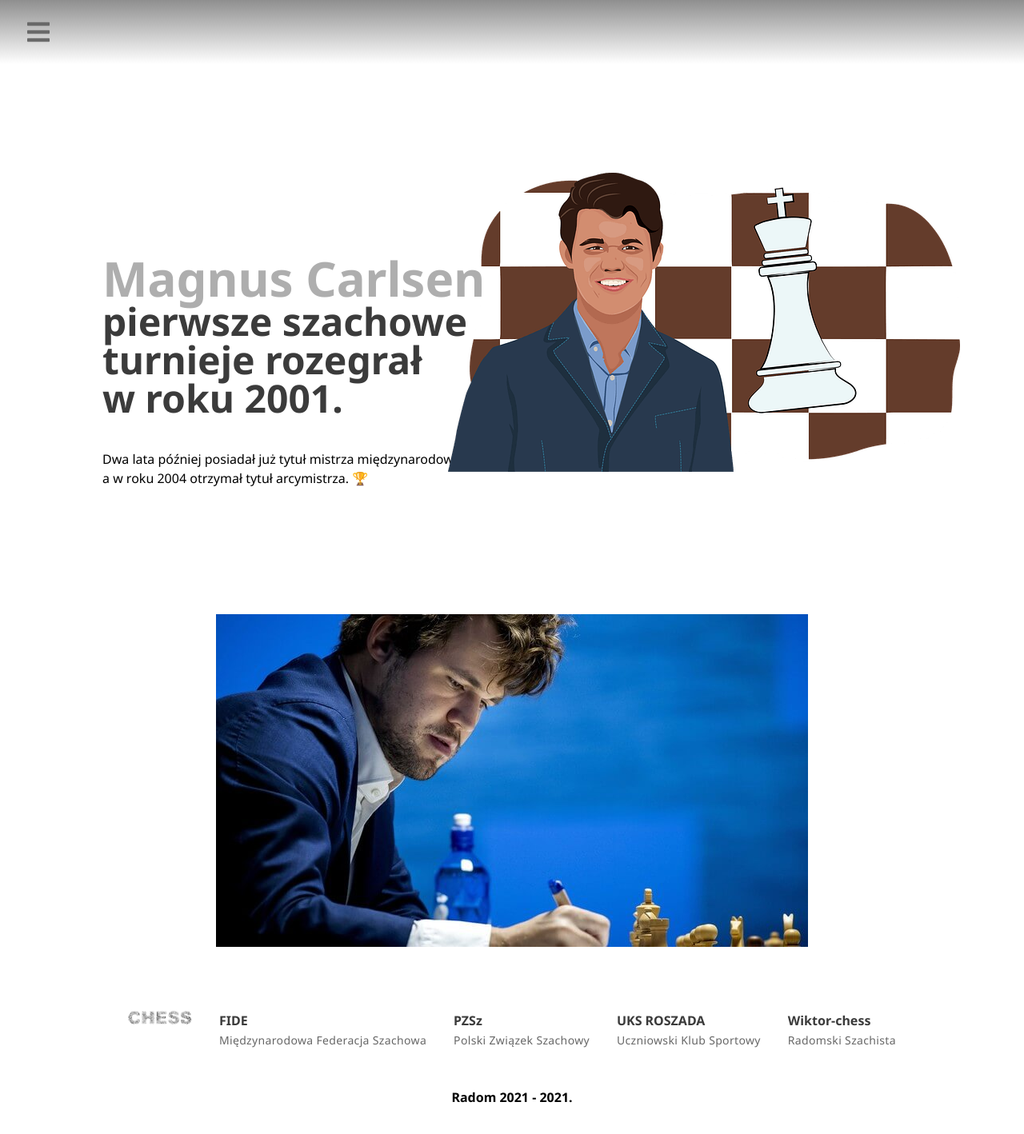
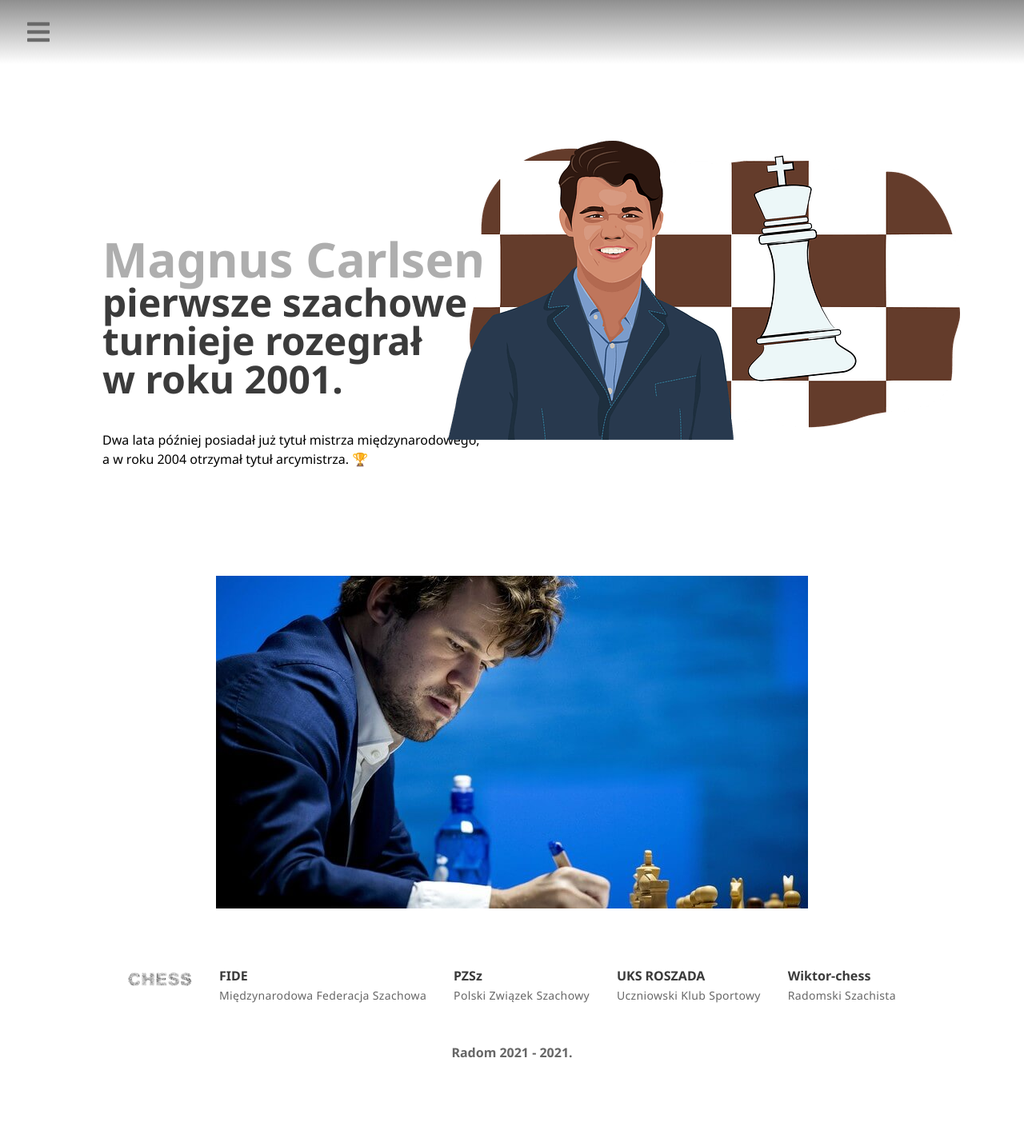
Before and after one commit to AdamBabinicz/magnus, a React (Create React App) app: page / in a window 1280 px wide. Shown: the top 1418 px of the page at 80% size. After the commit the page ends 1368 px from the top, so only its background shows below. Built offline with nearby package versions, Linux system fonts and the light colour scheme.

Commit message:
zmiany w margin

```diff
--- a/src/components/Footer.js
+++ b/src/components/Footer.js
@@ -13,15 +13,19 @@ const Footer = () => {
         <Link
           to=""
           // smooth={true}
-          className="w-30 lg:w-20 relative mt-10 lg:mt-0"
+          className="relative flex justify-center lg:block"
         >
-          <img src={footerIcon} alt="chess" />
+          <img
+            src={footerIcon}
+            alt="chess"
+            className="w-44 -mt-10 lg:mt-0 lg:w-20"
+          />
         </Link>
         {footerLinks.map((fl) => {
           const { id, title, links, to } = fl;
 
           return (
-            <div key={id} className="mt-5 lg:mt-0 text-center lg:text-left">
+            <div key={id} className="mt-5 lg:-mt-2 text-center lg:text-left">
               <h4>{title}</h4>
               <ul>
                 {links.map((link) => {
@@ -42,7 +46,7 @@ const Footer = () => {
           );
         })}
       </footer>
-      <p className="text-center -mt-16 mb-10 font-bold">
+      <p className="text-center -mt-16 mb-10 font-bold text-black text-opacity-60">
         Radom 2021 - {new Date().getFullYear()}.
       </p>
     </>
--- a/src/components/Hero.js
+++ b/src/components/Hero.js
@@ -4,7 +4,7 @@ import heroImg from "../images/magnus.png";
 const Hero = () => {
   return (
     <>
-      <section className="relative h-full -my-14">
+      <section className="relative h-full -my-14 lg:-my-20">
         <div className="flex flex-col lg:justify-center h-screen px-10 lg:px-32">
           <h1 className="text-color mt-20 font-bold text-2xl lg:text-5xl leading-snug lg:w-1/2 mb-10">
             <span className="span-color ml-0 text-3xl lg:text-6xl">
@@ -17,7 +17,7 @@ const Hero = () => {
             a&nbsp;w&nbsp;roku 2004 otrzymał tytuł arcymistrza. 🏆
           </p>
         </div>
-        <div className="absolute lg:right-20 top-80 lg:top-48">
+        <div className="absolute lg:right-20 top-80 lg:top-44">
           <img src={heroImg} alt="Magnus Carlsen" />
         </div>
       </section>
```
